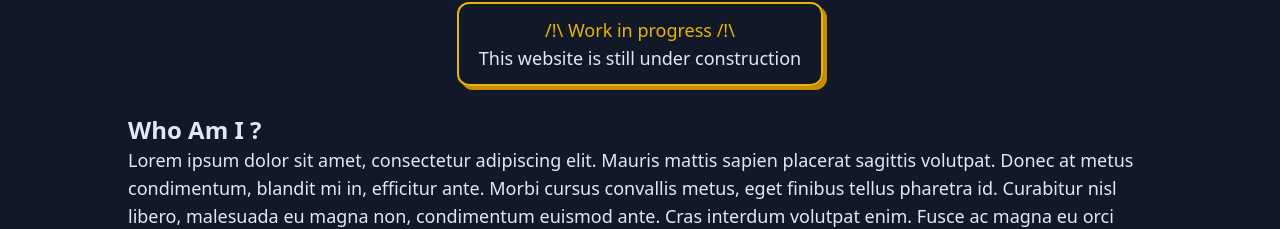
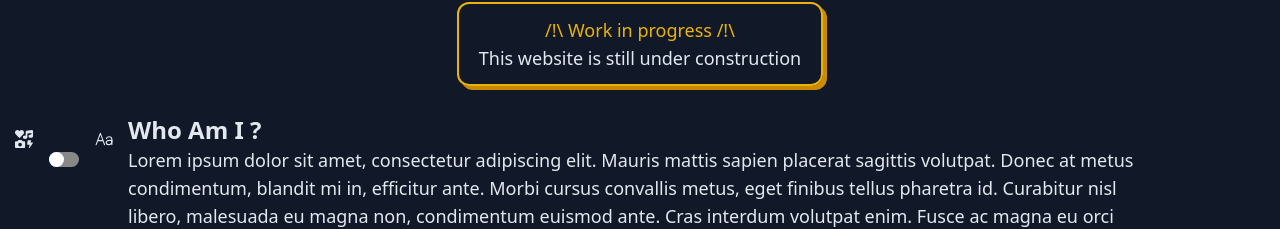
Before and after one commit to tguichaoua/tguichaoua.github.io, a React (Vite) app: page /#/ in a window 1280 px wide. Shown: the part 388-617 px from the top of the page. Built offline with nearby package versions, Linux system fonts and the light colour scheme.

Commit message:
🚸 add switch to control skill icon mode

```diff
--- a/src/routes/about-me.tsx
+++ b/src/routes/about-me.tsx
@@ -1,37 +1,91 @@
-import { TextSkillIcon } from '../components/skill-icons';
+import { useEffect } from 'react';
+import Switch from 'react-switch';
+
+import { FaIcons } from 'react-icons/fa';
+import { IoTextOutline } from 'react-icons/io5';
+
+import { TextSkillIcon, TextSkillIconContext } from '../components/skill-icons';
+import { usePersistentState } from '../hooks/persistent-state';
 
 export function AboutMe() {
+  const [iconInTextMode, setIconInTextMode] = usePersistentState(
+    'ICON_MODE',
+    false,
+    (x): x is boolean => typeof x === 'boolean'
+  );
+
+  useEffect(() => {
+    function onKeypress(ev: KeyboardEvent) {
+      if (ev.key === 'o') {
+        setIconInTextMode((prev) => !prev);
+      }
+    }
+
+    document.addEventListener('keypress', onKeypress);
+
+    return () => {
+      document.removeEventListener('keypress', onKeypress);
+    };
+  }, []);
+
   return (
-    <main className="flex flex-col items-center w-[80%] mx-auto gap-5">
+    <>
+      <div className="sticky top-0 left-[15px] h-0 w-[calc(max(10%,60px)-30px)]">
+        <div className="relative top-4 flex flex-col gap-1 items-stretch ">
+          <div className="flex flex-row justify-between gap-1">
+            <FaIcons />
+            <IoTextOutline />
+          </div>
+          <div className="flex">
+            <Switch
+              className="mx-auto"
+              checked={iconInTextMode}
+              onChange={setIconInTextMode}
+              handleDiameter={15}
+              uncheckedIcon={false}
+              checkedIcon={false}
+              onColor="#888"
+              offColor="#888"
+              height={15}
+              width={30}
+            />
+          </div>
+        </div>
+      </div>
+
+      <TextSkillIconContext.Provider value={iconInTextMode ? 'text' : 'icon'}>
+        <main className="flex flex-col items-center gap-5 ml-[max(10%,60px)] mr-[10%]">
           <article className="w-full">
             <h3 className="text-2xl font-bold">Who Am I ?</h3>
 
             <p>
-          Lorem ipsum dolor sit amet, consectetur adipiscing elit. Mauris mattis
-          sapien placerat sagittis volutpat. Donec at metus condimentum, blandit
-          mi in, efficitur ante. Morbi cursus convallis metus, eget finibus
-          tellus pharetra id. Curabitur nisl libero, malesuada eu magna non,
-          condimentum euismod ante. Cras interdum volutpat enim. Fusce ac magna
-          eu orci blandit placerat. In sit amet cursus elit. Integer id nulla
-          est. Nam quis aliquet diam, vel laoreet quam. Nullam feugiat felis ut
-          nisl laoreet, at bibendum purus dignissim. Cras sodales ornare
-          aliquam.
+              Lorem ipsum dolor sit amet, consectetur adipiscing elit. Mauris
+              mattis sapien placerat sagittis volutpat. Donec at metus
+              condimentum, blandit mi in, efficitur ante. Morbi cursus convallis
+              metus, eget finibus tellus pharetra id. Curabitur nisl libero,
+              malesuada eu magna non, condimentum euismod ante. Cras interdum
+              volutpat enim. Fusce ac magna eu orci blandit placerat. In sit
+              amet cursus elit. Integer id nulla est. Nam quis aliquet diam, vel
+              laoreet quam. Nullam feugiat felis ut nisl laoreet, at bibendum
+              purus dignissim. Cras sodales ornare aliquam.
             </p>
           </article>
 
           <article className="w-full">
-        <h3 className="text-2xl font-bold">I am a Fullstack Web Developer</h3>
+            <h3 className="text-2xl font-bold">
+              I am a Fullstack Web Developer
+            </h3>
             <p>
-          Fullstack means I can work on both the frontend i.e. what the client
-          see (a web page or a web app) and the backend i.e. the server that
-          host the website.
+              Fullstack means I can work on both the frontend i.e. what the
+              client see (a web page or a web app) and the backend i.e. the
+              server that host the website.
             </p>
 
             <p>
               For the frontend I'm using the web trinity languages :{' '}
               <TextSkillIcon skill="Html" />, <TextSkillIcon skill="Css" /> and{' '}
-          <TextSkillIcon skill="Javascript" />. Actually I'm using more powerful
-          tools like <TextSkillIcon skill="Typescript" /> and{' '}
+              <TextSkillIcon skill="Javascript" />. Actually I'm using more
+              powerful tools like <TextSkillIcon skill="Typescript" /> and{' '}
               <TextSkillIcon skill="Vite" /> for the coding part,{' '}
               <TextSkillIcon skill="React" /> to create dynamic app and{' '}
               <TextSkillIcon skill="Tailwind" /> for the style.
@@ -40,19 +94,21 @@ export function AboutMe() {
             <p>
               For the backend, I can setup a simple static web server with{' '}
               <TextSkillIcon skill="Nginx" /> or a more complex API with{' '}
-          <TextSkillIcon skill="NodeJs" /> and <TextSkillIcon skill="NestJs" />.
+              <TextSkillIcon skill="NodeJs" /> and{' '}
+              <TextSkillIcon skill="NestJs" />.
             </p>
 
             <p>
               To store data I may use relational databases like{' '}
-          <TextSkillIcon skill="Sqlite" /> or <TextSkillIcon skill="MySql" /> or
-          using document based database like <TextSkillIcon skill="MongoDB" />.
+              <TextSkillIcon skill="Sqlite" /> or{' '}
+              <TextSkillIcon skill="MySql" /> or using document based database
+              like <TextSkillIcon skill="MongoDB" />.
             </p>
 
             <p>
               Once the application developed I containerize it with{' '}
-          <TextSkillIcon skill="Docker" /> to facilitate the deployment on the
-          production server.
+              <TextSkillIcon skill="Docker" /> to facilitate the deployment on
+              the production server.
             </p>
           </article>
 
@@ -60,17 +116,19 @@ export function AboutMe() {
             <h3 className="text-2xl font-bold">I am a System Developer</h3>
 
             <p>
-          Lorem ipsum dolor sit amet, consectetur adipiscing elit. Mauris mattis
-          sapien placerat sagittis volutpat. Donec at metus condimentum, blandit
-          mi in, efficitur ante. Morbi cursus convallis metus, eget finibus
-          tellus pharetra id. Curabitur nisl libero, malesuada eu magna non,
-          condimentum euismod ante. Cras interdum volutpat enim. Fusce ac magna
-          eu orci blandit placerat. In sit amet cursus elit. Integer id nulla
-          est. Nam quis aliquet diam, vel laoreet quam. Nullam feugiat felis ut
-          nisl laoreet, at bibendum purus dignissim. Cras sodales ornare
-          aliquam.
+              Lorem ipsum dolor sit amet, consectetur adipiscing elit. Mauris
+              mattis sapien placerat sagittis volutpat. Donec at metus
+              condimentum, blandit mi in, efficitur ante. Morbi cursus convallis
+              metus, eget finibus tellus pharetra id. Curabitur nisl libero,
+              malesuada eu magna non, condimentum euismod ante. Cras interdum
+              volutpat enim. Fusce ac magna eu orci blandit placerat. In sit
+              amet cursus elit. Integer id nulla est. Nam quis aliquet diam, vel
+              laoreet quam. Nullam feugiat felis ut nisl laoreet, at bibendum
+              purus dignissim. Cras sodales ornare aliquam.
             </p>
           </article>
         </main>
+      </TextSkillIconContext.Provider>
+    </>
   );
 }
--- a/src/routes/root.tsx
+++ b/src/routes/root.tsx
@@ -1,32 +1,11 @@
-import { useEffect, useState } from 'react';
 import { FaGithubSquare, FaLinkedin } from 'react-icons/fa';
 import { Outlet } from 'react-router-dom';
 
 import { CatRule } from '../components/cat-rule';
 import { Box } from '../components/box';
-import {
-  TextSkillIconContext,
-  TextSkillIconMode,
-} from '../components/skill-icons';
 import { Nav } from '../components/nav';
 
 export function Root() {
-  const [skillIconMode, setSkillIconMode] = useState<TextSkillIconMode>('icon');
-
-  useEffect(() => {
-    function onKeypress(ev: KeyboardEvent) {
-      if (ev.key === 'o') {
-        setSkillIconMode((prev) => (prev === 'icon' ? 'text' : 'icon'));
-      }
-    }
-
-    document.addEventListener('keypress', onKeypress);
-
-    return () => {
-      document.removeEventListener('keypress', onKeypress);
-    };
-  }, []);
-
   return (
     <>
       <header role="banner" className="text-center my-5">
@@ -68,9 +47,7 @@ export function Root() {
         <p>This website is still under construction</p>
       </Box>
 
-      <TextSkillIconContext.Provider value={skillIconMode}>
-        <Outlet />
-      </TextSkillIconContext.Provider>
+      <Outlet />
 
       <footer className="px-5 py-2 mt-[50px] text-xs sm:text-sm border-t-2 border-t-gray-700 dark:border-t-gray-200">
         <svg
```
Lines whose indentation alone changed are shown as unchanged.
